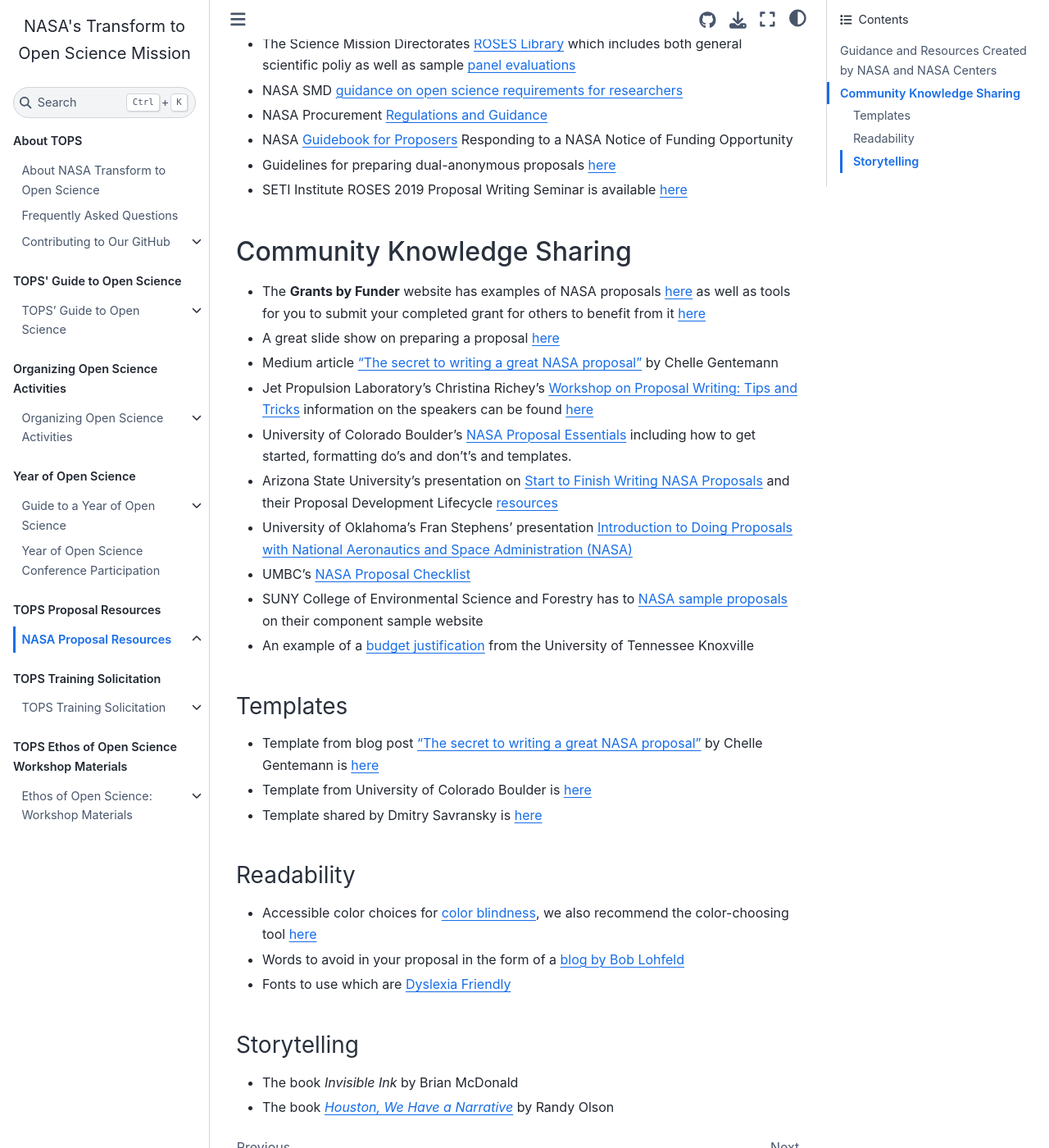
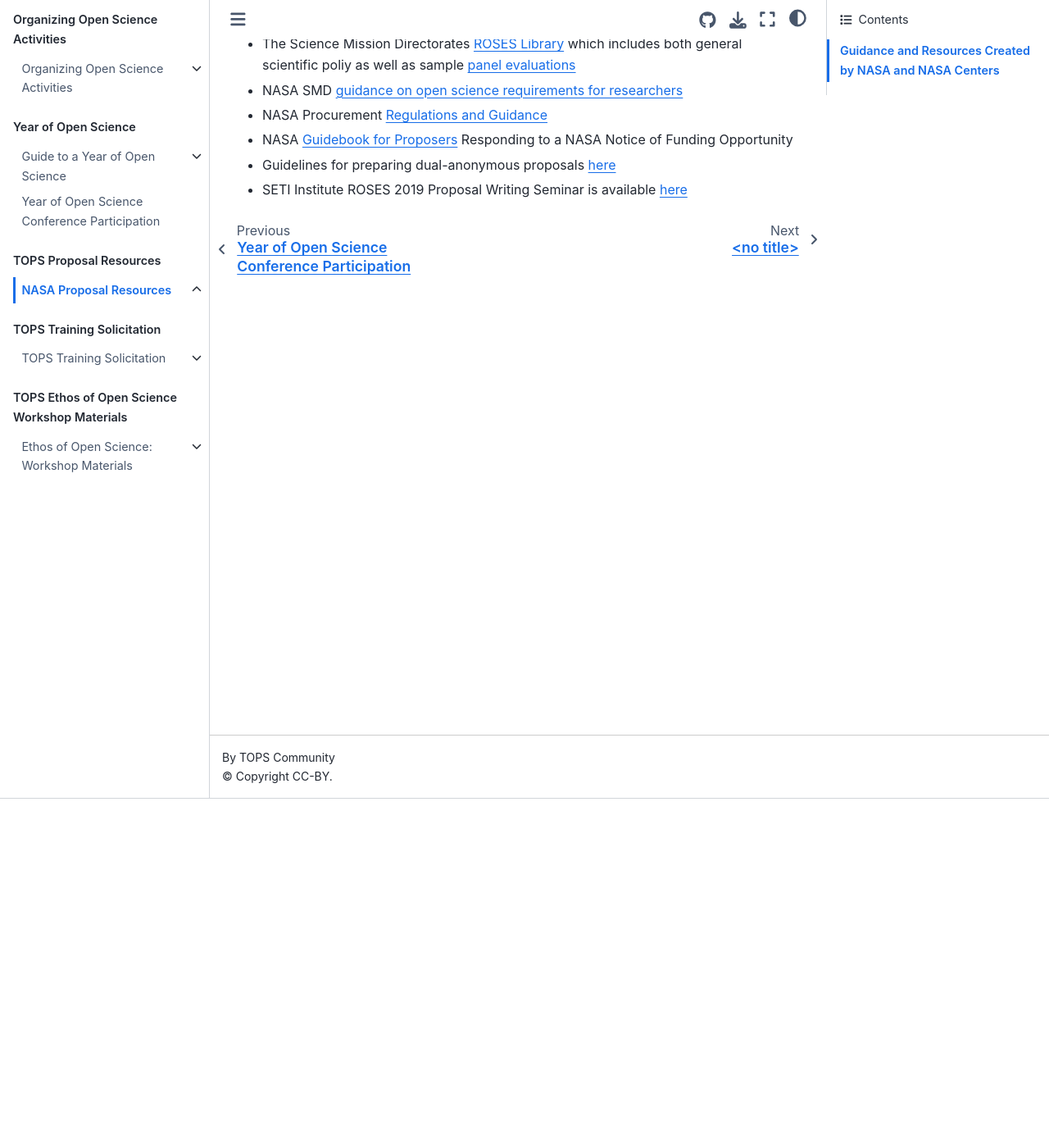
Before and after one commit to nasa/Transform-to-Open-Science-Book, a Jupyter Book: the page built from Proposal_Resources/readme.md, in a window 1280 px wide and 1400 px high, scrolled down 426 px. Shown: the whole window at 82% size. Built offline with Jupyter Book 1.0.4 settings and Sphinx 7.4.7 and the Sphinx Book theme 1.1.4, drawn with Linux system fonts in a browser that asks for light colours.

Commit message:
Update readme.md
deleting old info

```diff
--- a/Proposal_Resources/readme.md
+++ b/Proposal_Resources/readme.md
@@ -13,30 +13,3 @@
 * NASA [Guidebook for Proposers](https://www.nasa.gov/sites/default/files/atoms/files/nasa_guidebook_for_proposers-feb_2022_tagged.pdf) Responding to a NASA Notice of Funding Opportunity
 * Guidelines for preparing dual-anonymous proposals [here](https://nspires.nasaprs.com/external/viewrepositorydocument?cmdocumentid=896942&solicitationId={AB776446-03A8-4C24-845D-2E5A2ADA2D5A}&viewSolicitationDocument=1)
 * SETI Institute ROSES 2019 Proposal Writing Seminar is available [here](https://www.youtube.com/watch?v=FdnnUpWBlrk)
-
-## Community Knowledge Sharing
-
-* The **Grants by Funder** website has examples of NASA proposals [here](https://www.ogrants.org/grants-02-funders.html#nasa) as well as tools for you to submit your completed grant for others to benefit from it [here](https://www.ogrants.org/add.html)
-* A great slide show on preparing a proposal [here](https://www.nasa.gov/sites/default/files/atoms/files/richey_proposal_writing_seminar.pdf)
-* Medium article ["The secret to writing a great NASA proposal"](https://medium.com/nasa-butterfly/how-to-write-a-great-nasa-proposal-2c6010faf7ab) by Chelle Gentemann
-* Jet Propulsion Laboratory's Christina Richey's [Workshop on Proposal Writing: Tips and Tricks](https://www.nasa.gov/sites/default/files/atoms/files/richey_proposal_writing_seminar.pdf) information on the speakers can be found [here](https://research.howard.edu/sites/research.howard.edu/files/2021-05/NASA%20Proposal%20Writing%20Workshop-%20MUREP%202021.pdf)
-* University of Colorado Boulder's [NASA Proposal Essentials](https://www.colorado.edu/ocg/prepare-proposals/proposal-essentials-sponsor/nasa-proposal-essentials) including how to get started, formatting do's and don't's and templates.
-* Arizona State University's presentation on [Start to Finish Writing NASA Proposals](https://sese.asu.edu/sites/default/files/williams_writing_nasa_proposals_0.pdf) and their Proposal Development Lifecycle [resources](https://research.arizona.edu/development/proposal-development)
-* University of Oklahoma's Fran Stephens' presentation [Introduction to Doing Proposals with National Aeronautics and Space Administration (NASA)](https://higherlogicdownload.s3.amazonaws.com/SRAINTERNATIONAL/47435d22-1632-4f94-ae7e-26ffbad74c98/UploadedImages/2019_PPTs/2019_AM/Intro_to_NASA.pdf)
-* UMBC's [NASA Proposal Checklist](https://research.umbc.edu/files/2014/06/NASA-PROPOSAL-CHECKLIST.docx)
-* SUNY College of Environmental Science and Forestry has to [NASA sample proposals](https://www.esf.edu/research/Proposalcomponent.htm) on their component sample website
-* An example of a [budget justification](https://research.utk.edu/research-administration/wp-content/uploads/sites/4/2021/06/NASA-REDACTED-sample-justification.pdf) from the University of Tennessee Knoxville
-
-### Templates
-* Template from blog post ["The secret to writing a great NASA proposal"](https://medium.com/nasa-butterfly/how-to-write-a-great-nasa-proposal-2c6010faf7ab) by Chelle Gentemann is [here](https://docs.google.com/document/d/1P7CnrmNI-Dbi973vqsEpvrCIXGJtAZkyLzLyG_9LdJ4/edit?usp=sharing)
-* Template from University of Colorado Boulder is [here](https://www.colorado.edu/ocg/node/226/attachment)
-* Template shared by Dmitry Savransky is [here](https://www.overleaf.com/latex/templates/nasa-roses-proposal-template/vhmwkcvwytgm)
-
-### Readability
-* Accessible color choices for [color blindness](https://sashamaps.net/docs/resources/20-colors/), we also recommend the color-choosing tool [here](https://davidmathlogic.com/colorblind/#%23D81B60-%231E88E5-%23FFC107-%23004D40)
-* Words to avoid in your proposal in the form of a [blog by Bob Lohfeld](https://www.lohfeldconsulting.com/news-knowledge/100-words-to-avoid-in-proposals/)
-* Fonts to use which are [Dyslexia Friendly](https://www.bdadyslexia.org.uk/advice/employers/creating-a-dyslexia-friendly-workplace/dyslexia-friendly-style-guide#:~:text=Readable%20fonts,may%20request%20a%20larger%20font.)
-
-### Storytelling
-* The book *Invisible Ink* by Brian McDonald
-* The book [*Houston, We Have a Narrative*](https://press.uchicago.edu/ucp/books/book/chicago/H/bo21174162.html) by Randy Olson
```
